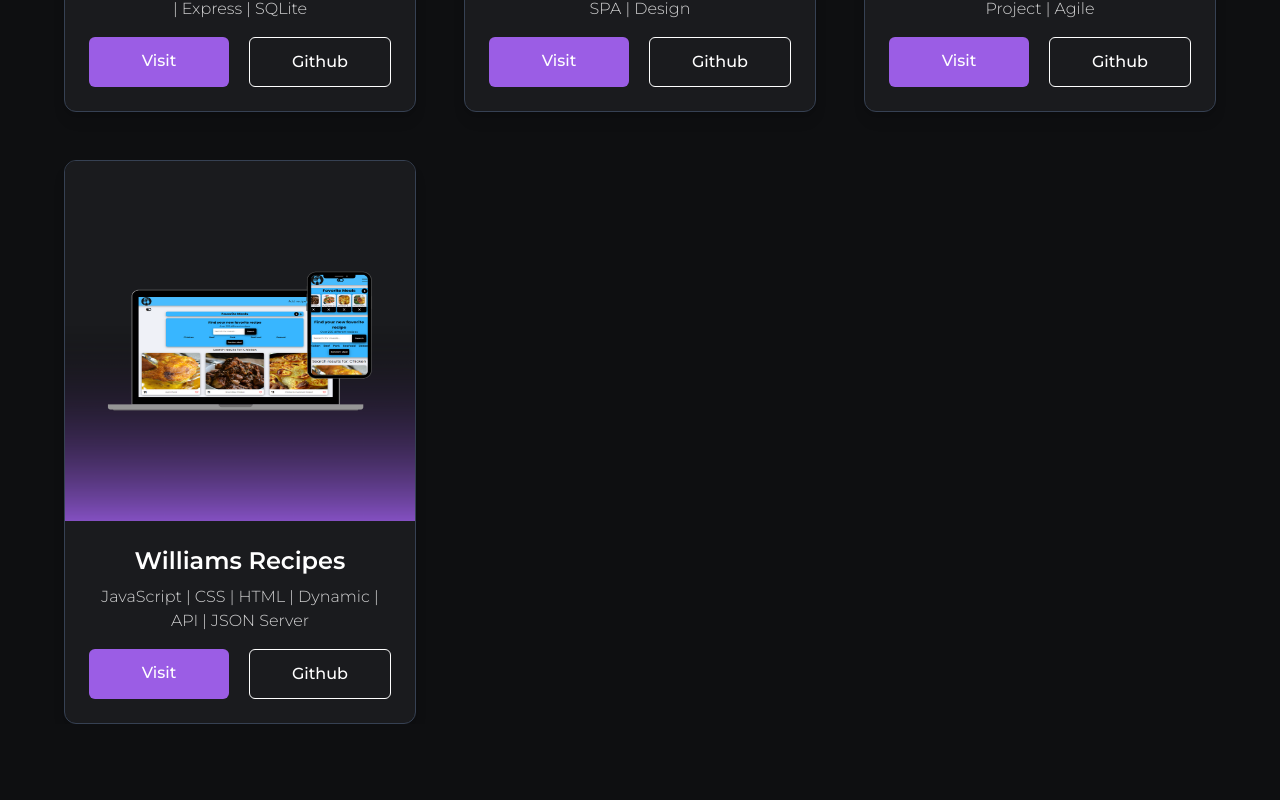
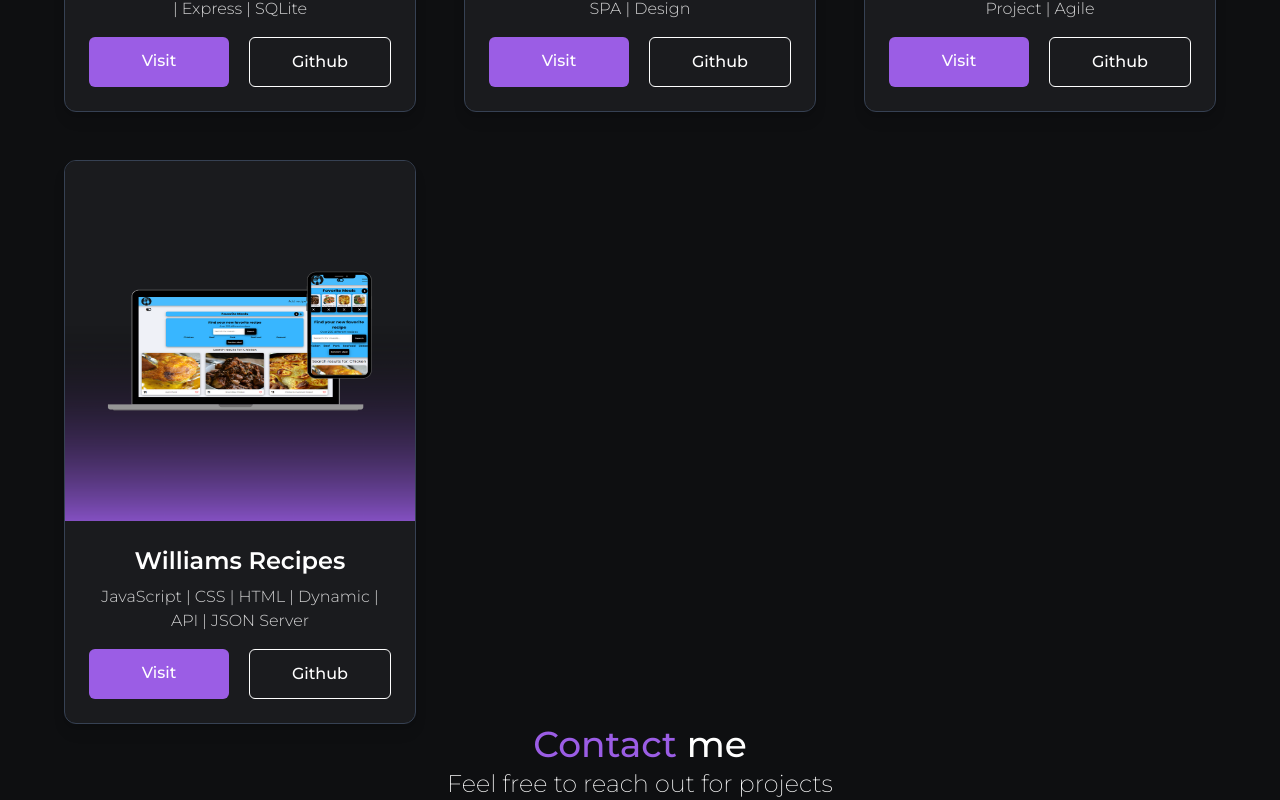
Before and after one commit to WilliamMattsson1/portfolio2, a React (Vite) app: page / in a window 1280 px wide. Shown: the part 1888-2688 px from the top of the page. Before the commit the page ends 2612 px from the top, so only its background shows below. Built offline with nearby package versions, Linux system fonts and the light colour scheme.

Commit message:
add title to contact page and fix design bug

```diff
--- a/src/App.jsx
+++ b/src/App.jsx
@@ -1,4 +1,5 @@
 import Navbar from './components/Navbar'
+import ContactSection from './sections/ContactSection'
 import FeatureCards from './sections/FeatureCards'
 import HeroSection from './sections/HeroSection'
 import ShowcaseSection from './sections/ShowcaseSection'
@@ -10,6 +11,7 @@ const App = () => {
             <HeroSection />
             <FeatureCards />
             <ShowcaseSection />
+            <ContactSection />
 
             {/* Footer */}
         </main>
--- a/src/components/SectionHeader.jsx
+++ b/src/components/SectionHeader.jsx
@@ -3,7 +3,7 @@ const SectionHeader = ({ title, sub, highlightWord }) => {
         if (word === highlightWord) {
             return (
                 <span key={index} className="text-accent">
-                    {word}
+                    {word}{' '}
                 </span>
             )
         }
--- /dev/null
+++ b/src/sections/ContactSection.jsx
@@ -0,0 +1,15 @@
+import SectionHeader from '../components/SectionHeader'
+
+const ContactSection = () => {
+    return (
+        <section id="contact" className="mx-auto">
+            <SectionHeader
+                title="Contact me"
+                highlightWord="Contact"
+                sub="Feel free to reach out for projects"
+            />
+        </section>
+    )
+}
+
+export default ContactSection
```
